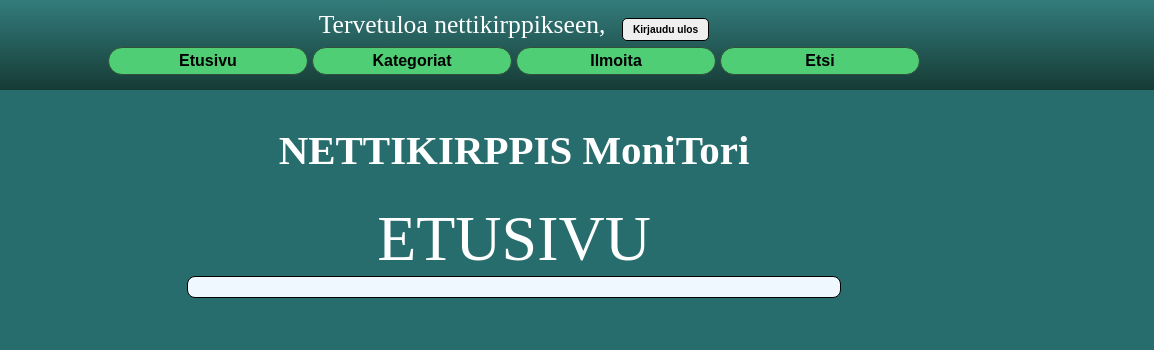
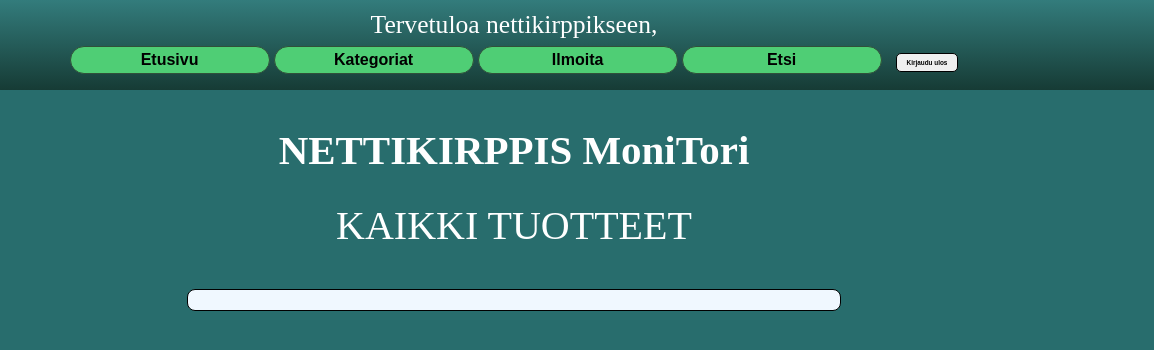
Before and after one commit to PeteK4/Kirpputori, a plain HTML site: page etusivu.html in a window 1280 px wide. Shown: the full height of the page, 126-1280 px from the left. Drawn offline with Linux system fonts and the light colour scheme.

Commit message:
Muokattu

```diff
--- a/etusivu.html
+++ b/etusivu.html
@@ -4,6 +4,7 @@
         <meta charset="UTF-8">
         <meta name="viewport" content="width=device-width, initial-scale=1.0">
         <link rel="stylesheet" href="./styles/stl.css">
+        <link rel="stylesheet" href="./styles/stlMobiili.css">
         <link rel="stylesheet" href="./styles/kuvat.css">
         <link rel="stylesheet" href="./styles/kategoriat.css">
         <title>Nettikirppis MoniTori</title>
@@ -14,19 +15,20 @@
         <div class="ylaPalkki">
             <img class="logo" src="./kuvat/logo.png" alt="Logo">
             <div id="ylaPalkkiTeksti1">Tervetuloa nettikirppikseen, <span id="kayttajaNimi"></span>
-            <button id="nappiKirjauduUlos">Kirjaudu ulos</button></div>
+        </div>
 
             <div id="linkit">
                 <button id="nappiEtusivu">Etusivu</button>
                 <button id="nappiKategoriat">Kategoriat</button>
                 <button id="nappiIlmoita">Ilmoita</button>
                 <button id="nappiTuotehaku">Etsi</button>
+                <button id="nappiKirjauduUlos">Kirjaudu ulos</button>
             </div>
         </div>
 
         <h1 id="otsikkoKirppis">NETTIKIRPPIS MoniTori</h1>
 
-        <div style="color: white; text-align:center; font-size: 4em;">ETUSIVU</div>
+        <div style="color: white; text-align:center; font-size: 2.5em; margin-bottom: 40px;">KAIKKI TUOTTEET</div>
 
         <div id="product-list"></div>
 
```
